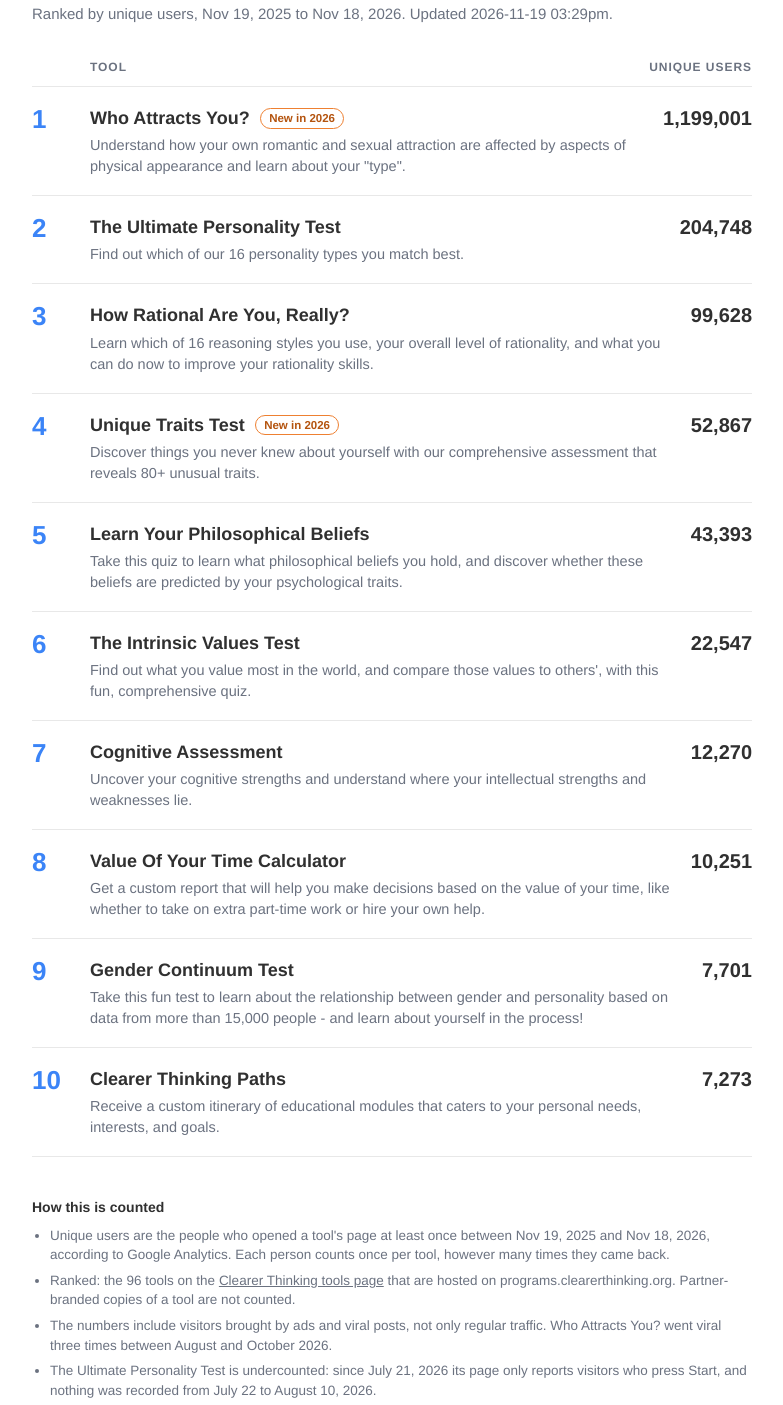
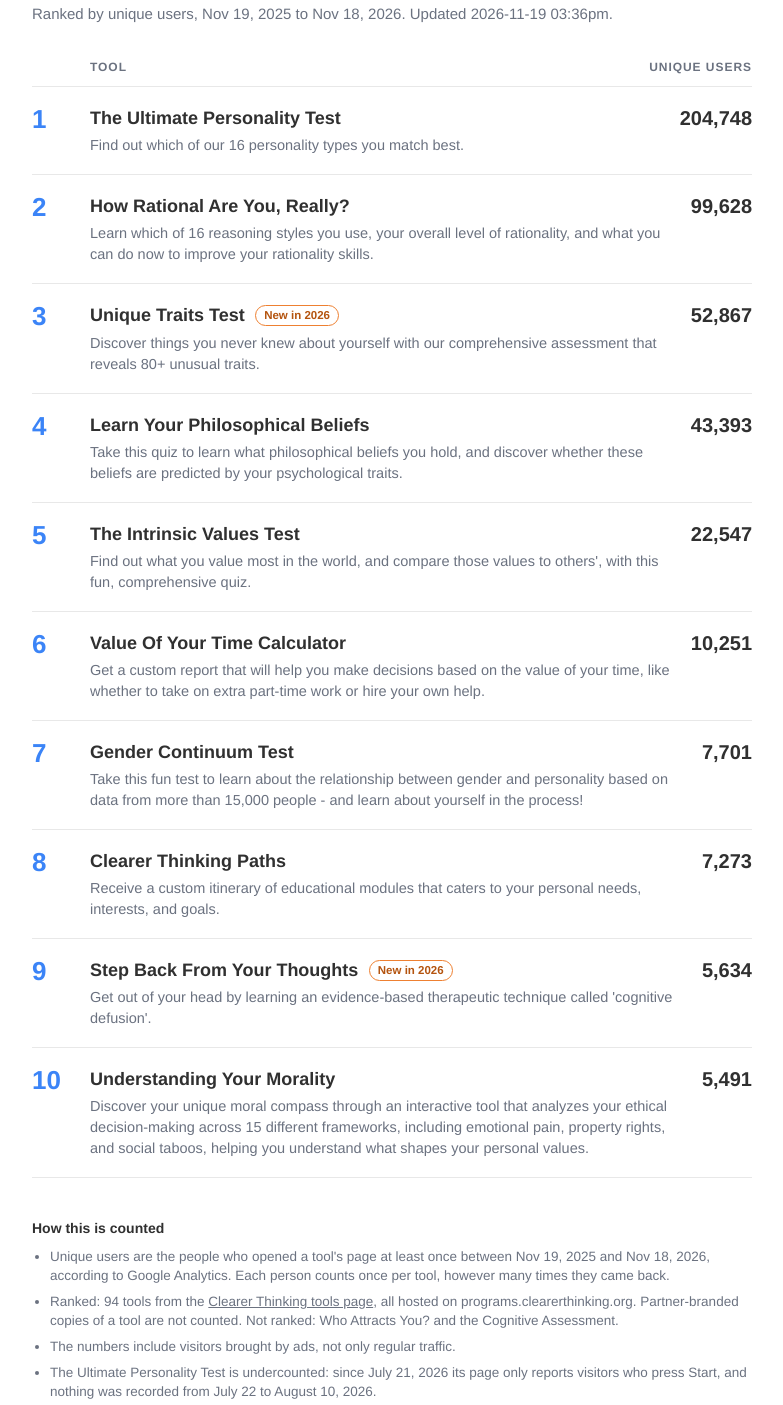
Before and after one commit to igormscaldini/ct-top-tools, a plain HTML site: page index.html in a window 1280 px wide. Shown: the part 217-1622 px from the top of the page, without its empty margins (248-1031 px from the left). Drawn offline with Linux system fonts and the light colour scheme.

Commit message:
Update ranking 2026-11-19

```diff
--- a/index.html
+++ b/index.html
@@ -168,19 +168,11 @@
 </svg>
 </a>
   <h1>Clearer Thinking's <span>10 most popular tools</span></h1>
-  <p class="sub">Ranked by unique users, Nov 19, 2025 to Nov 18, 2026. Updated 2026-11-19 03:29pm.</p>
+  <p class="sub">Ranked by unique users, Nov 19, 2025 to Nov 18, 2026. Updated 2026-11-19 03:36pm.</p>
   <div class="head"><span>Tool</span><span>Unique users</span></div>
   <ol>
     <li>
       <span class="rank">1</span>
-      <div class="what">
-        <a class="name" href="https://programs.clearerthinking.org/who_attracts_you_study.html">Who Attracts You?</a> <span class="tag">New in 2026</span>
-        <p class="desc">Understand how your own romantic and sexual attraction are affected by aspects of physical appearance and learn about your &quot;type&quot;.</p>
-      </div>
-      <span class="users">1,199,001</span>
-    </li>
-    <li>
-      <span class="rank">2</span>
       <div class="what">
         <a class="name" href="https://programs.clearerthinking.org/personality-test.html">The Ultimate Personality Test</a>
         <p class="desc">Find out which of our 16 personality types you match best.</p>
@@ -188,7 +180,7 @@
       <span class="users">204,748</span>
     </li>
     <li>
-      <span class="rank">3</span>
+      <span class="rank">2</span>
       <div class="what">
         <a class="name" href="https://programs.clearerthinking.org/how_rational_are_you_really_take_the_test.html">How Rational Are You, Really?</a>
         <p class="desc">Learn which of 16 reasoning styles you use, your overall level of rationality, and what you can do now to improve your rationality skills.</p>
@@ -196,7 +188,7 @@
       <span class="users">99,628</span>
     </li>
     <li>
-      <span class="rank">4</span>
+      <span class="rank">3</span>
       <div class="what">
         <a class="name" href="https://programs.clearerthinking.org/unique-traits-test/">Unique Traits Test</a> <span class="tag">New in 2026</span>
         <p class="desc">Discover things you never knew about yourself with our comprehensive assessment that reveals 80+ unusual traits.</p>
@@ -204,7 +196,7 @@
       <span class="users">52,867</span>
     </li>
     <li>
-      <span class="rank">5</span>
+      <span class="rank">4</span>
       <div class="what">
         <a class="name" href="https://programs.clearerthinking.org/philosophical_beliefs.html">Learn Your Philosophical Beliefs</a>
         <p class="desc">Take this quiz to learn what philosophical beliefs you hold, and discover whether these beliefs are predicted by your psychological traits.</p>
@@ -212,7 +204,7 @@
       <span class="users">43,393</span>
     </li>
     <li>
-      <span class="rank">6</span>
+      <span class="rank">5</span>
       <div class="what">
         <a class="name" href="https://programs.clearerthinking.org/intrinsic_values_test.html">The Intrinsic Values Test</a>
         <p class="desc">Find out what you value most in the world, and compare those values to others&#x27;, with this fun, comprehensive quiz.</p>
@@ -220,15 +212,7 @@
       <span class="users">22,547</span>
     </li>
     <li>
-      <span class="rank">7</span>
-      <div class="what">
-        <a class="name" href="https://programs.clearerthinking.org/cognitive-test-intro.html">Cognitive Assessment</a>
-        <p class="desc">Uncover your cognitive strengths and understand where your intellectual strengths and weaknesses lie.</p>
-      </div>
-      <span class="users">12,270</span>
-    </li>
-    <li>
-      <span class="rank">8</span>
+      <span class="rank">6</span>
       <div class="what">
         <a class="name" href="https://programs.clearerthinking.org/what_is_your_time_really_worth_to_you.html">Value Of Your Time Calculator</a>
         <p class="desc">Get a custom report that will help you make decisions based on the value of your time, like whether to take on extra part-time work or hire your own help.</p>
@@ -236,7 +220,7 @@
       <span class="users">10,251</span>
     </li>
     <li>
-      <span class="rank">9</span>
+      <span class="rank">7</span>
       <div class="what">
         <a class="name" href="https://programs.clearerthinking.org/gender_continuum_test.html">Gender Continuum Test</a>
         <p class="desc">Take this fun test to learn about the relationship between gender and personality based on data from more than 15,000 people - and learn about yourself in the process!</p>
@@ -244,20 +228,36 @@
       <span class="users">7,701</span>
     </li>
     <li>
-      <span class="rank">10</span>
+      <span class="rank">8</span>
       <div class="what">
         <a class="name" href="https://programs.clearerthinking.org/create_your_custom_clearer_thinking_plan.html">Clearer Thinking Paths</a>
         <p class="desc">Receive a custom itinerary of educational modules that caters to your personal needs, interests, and goals.</p>
       </div>
       <span class="users">7,273</span>
     </li>
+    <li>
+      <span class="rank">9</span>
+      <div class="what">
+        <a class="name" href="https://programs.clearerthinking.org/Cognitive_Defusion">Step Back From Your Thoughts</a> <span class="tag">New in 2026</span>
+        <p class="desc">Get out of your head by learning an evidence-based therapeutic technique called &#x27;cognitive defusion&#x27;.</p>
+      </div>
+      <span class="users">5,634</span>
+    </li>
+    <li>
+      <span class="rank">10</span>
+      <div class="what">
+        <a class="name" href="https://programs.clearerthinking.org/understanding-your-morality">Understanding Your Morality</a>
+        <p class="desc">Discover your unique moral compass through an interactive tool that analyzes your ethical decision-making across 15 different frameworks, including emotional pain, property rights, and social taboos, helping you understand what shapes your personal values.</p>
+      </div>
+      <span class="users">5,491</span>
+    </li>
   </ol>
   <section class="notes">
     <h2>How this is counted</h2>
     <ul>
       <li>Unique users are the people who opened a tool's page at least once between Nov 19, 2025 and Nov 18, 2026, according to Google Analytics. Each person counts once per tool, however many times they came back.</li>
-      <li>Ranked: the 96 tools on the <a href="https://www.clearerthinking.org/clearer-thinking-tools">Clearer Thinking tools page</a> that are hosted on programs.clearerthinking.org. Partner-branded copies of a tool are not counted.</li>
-      <li>The numbers include visitors brought by ads and viral posts, not only regular traffic. Who Attracts You? went viral three times between August and October 2026.</li>
+      <li>Ranked: 94 tools from the <a href="https://www.clearerthinking.org/clearer-thinking-tools">Clearer Thinking tools page</a>, all hosted on programs.clearerthinking.org. Partner-branded copies of a tool are not counted. Not ranked: Who Attracts You? and the Cognitive Assessment.</li>
+      <li>The numbers include visitors brought by ads, not only regular traffic.</li>
       <li>The Ultimate Personality Test is undercounted: since July 21, 2026 its page only reports visitors who press Start, and nothing was recorded from July 22 to August 10, 2026.</li>
     </ul>
   </section>
```
